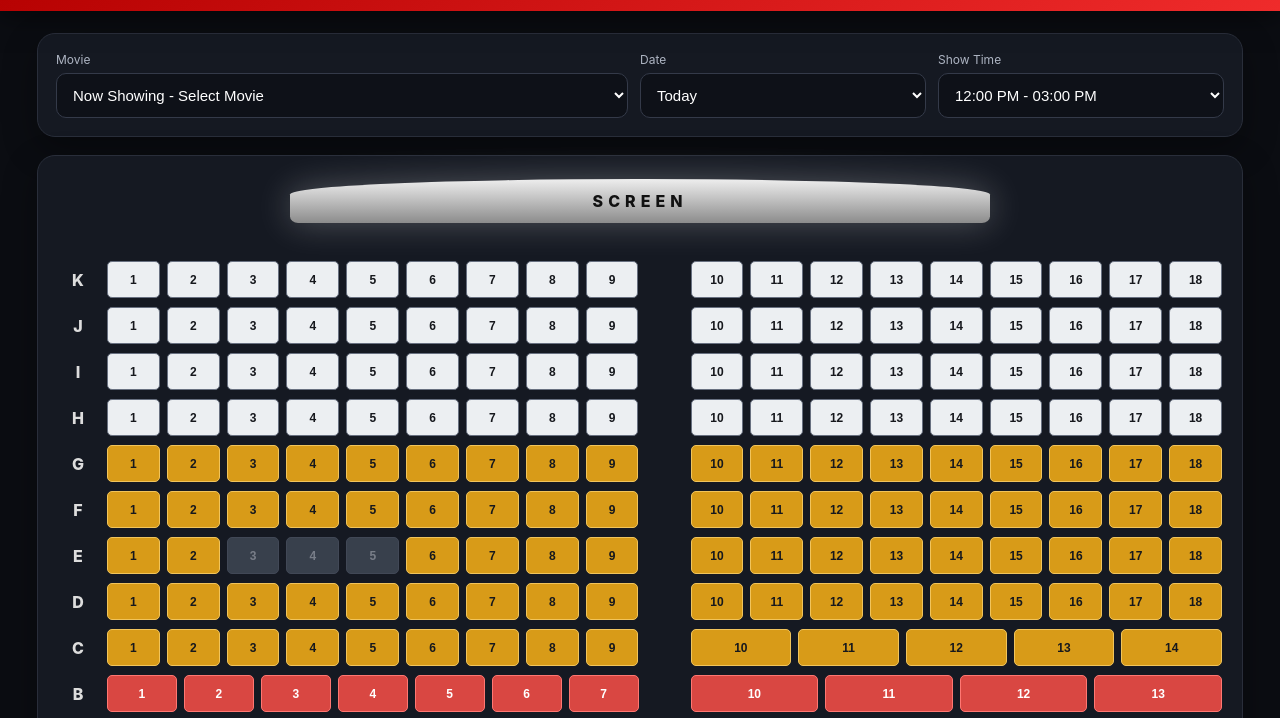
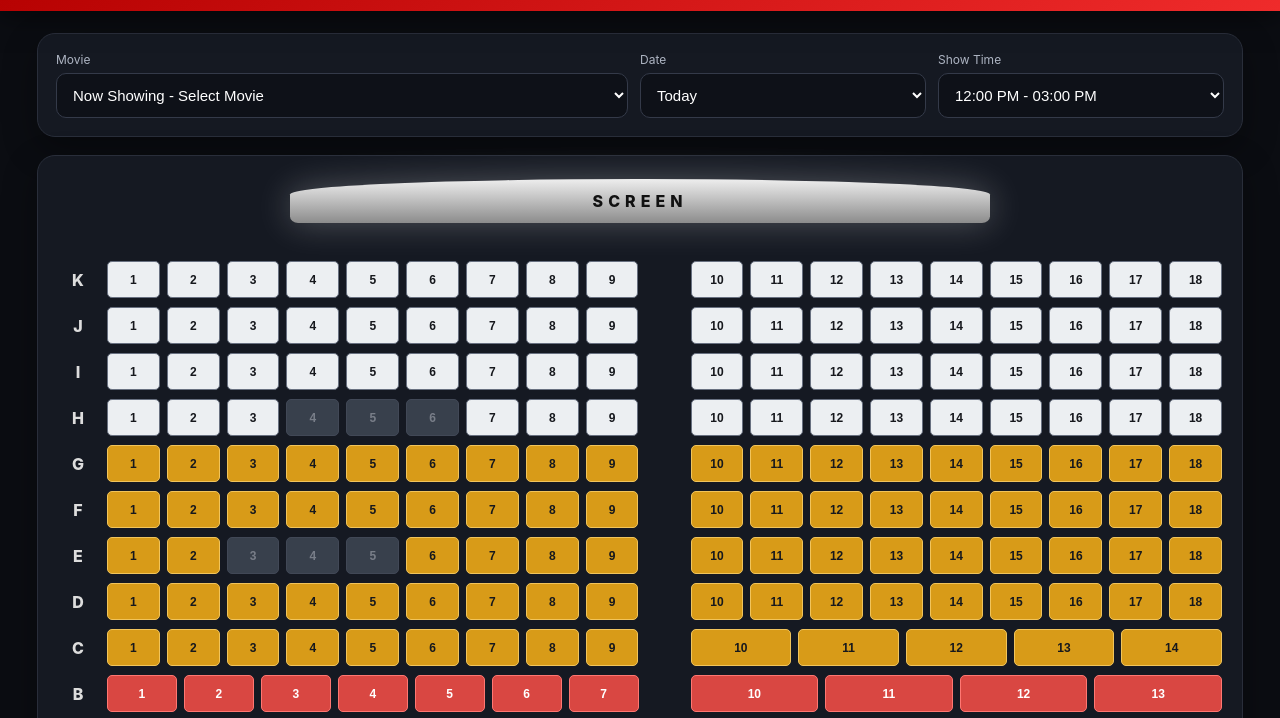
Before and after one commit to RudraxCinemaUna/Rudrax--cinema-una, a plain HTML site: page index.html in a window 1280 px wide. Shown: the part 70-788 px from the top of the page. Drawn offline with Linux system fonts and the light colour scheme.

Commit message:
Update index.html

```diff
--- a/index.html
+++ b/index.html
@@ -132,7 +132,7 @@ const layout=[
 ];
 const seating=document.getElementById('seating');
 const selected=new Map();
-const booked=new Set(['E4','E3','E5','','','','','','','','','','']);
+const booked=new Set(['E4','E3','E5','H4','H5','H6','','','','','','','']);
 
 function makeSide(row,type,count,start){
   const side=document.createElement('div');
```
